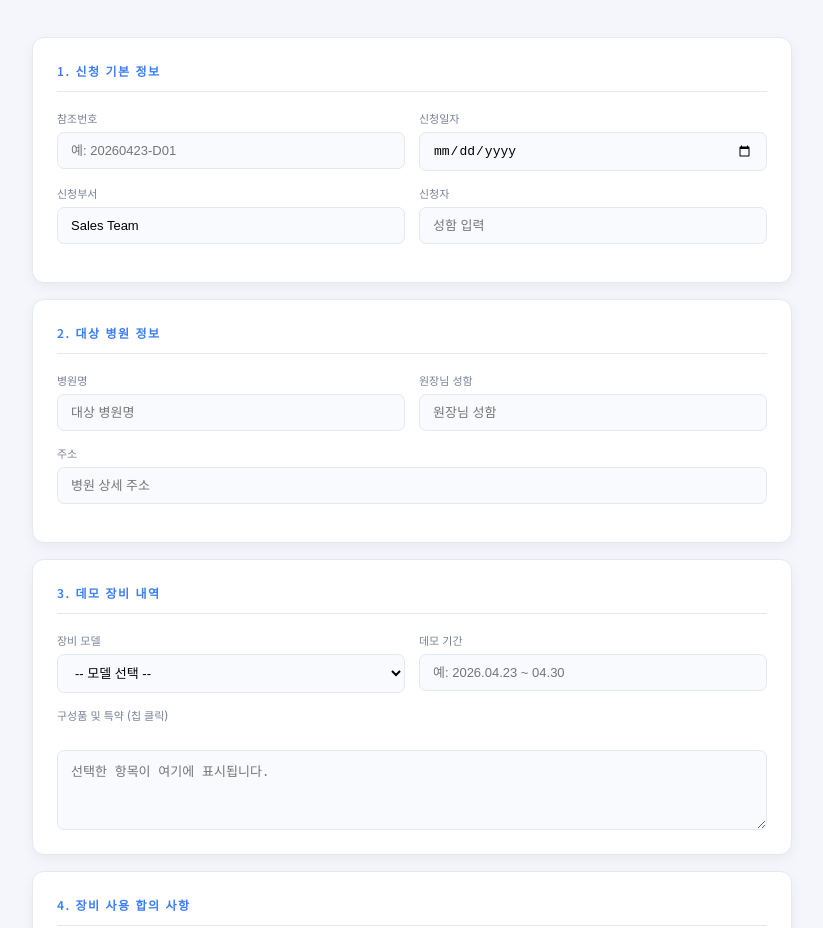
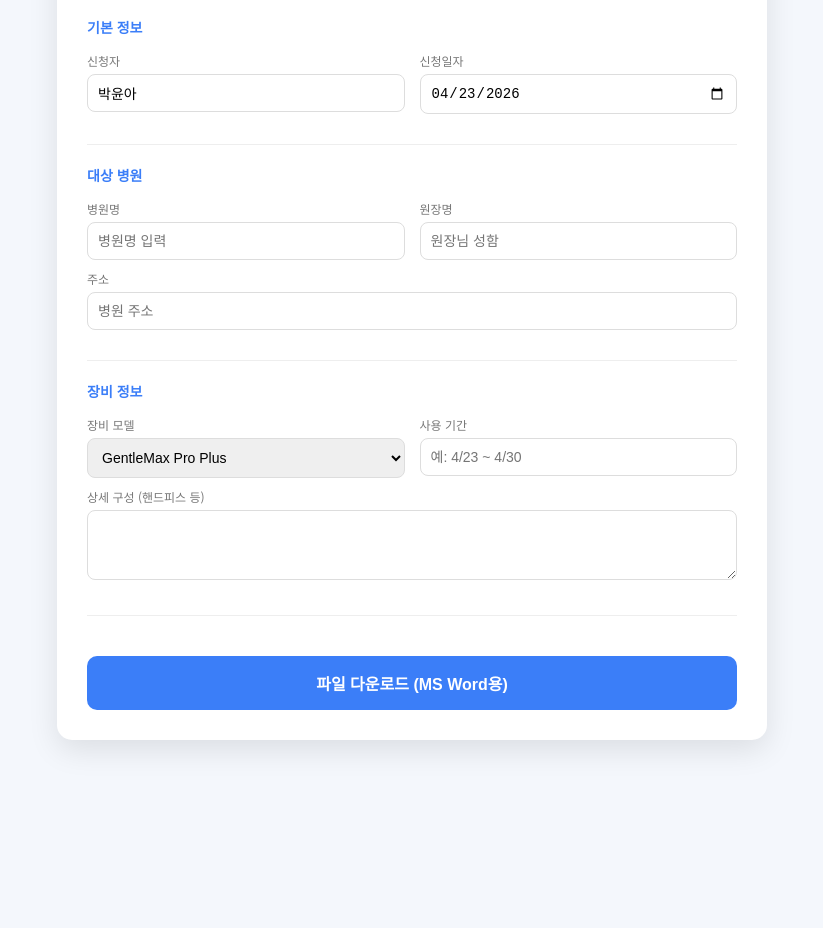
Before and after one commit to ladecan/test-page, a plain HTML site: page index.html in a window 1280 px wide. Shown: the part 142-1070 px from the top of the page, without its empty margins (228-1051 px from the left). After the commit the page ends 930 px from the top, so only its background shows below. Drawn offline with Linux system fonts and the light colour scheme.

Commit message:
Update index.html

```diff
--- a/index.html
+++ b/index.html
@@ -2,174 +2,135 @@
 <html lang="ko">
 <head>
     <meta charset="UTF-8">
-    <meta name="viewport" content="width=device-width, initial-scale=1.0">
-    <title>Candela Demo & Agreement Generator</title>
-    <script src="https://unpkg.com/docx@7.1.0/build/index.js"></script>
-    <script src="https://cdnjs.cloudflare.com/ajax/libs/FileSaver.js/2.0.5/FileSaver.min.js"></script>
+    <title>Candela Demo System</title>
     <style>
-        @import url('https://fonts.googleapis.com/css2?family=Noto+Sans+KR:wght@300;400;500;600;700&display=swap');
-
-        :root {
-            --bg: #f4f6fb;
-            --surface: #ffffff;
-            --border: #e4e8f3;
-            --accent: #3b7ef8;
-            --accent2: #6c4ff5;
-            --text: #1a1d2e;
-            --muted: #7a8099;
-            --radius: 12px;
-        }
-
-        * { box-sizing: border-box; margin: 0; padding: 0; }
-        body { font-family: 'Noto Sans KR', sans-serif; background: var(--bg); color: var(--text); padding: 32px 16px; }
-        .container { max-width: 760px; margin: 0 auto; }
-
-        header { text-align: center; margin-bottom: 40px; }
-        .logo-tag { display: inline-block; background: linear-gradient(135deg, var(--accent), var(--accent2)); color: white; font-size: 11px; font-weight: 600; letter-spacing: 2px; padding: 4px 12px; border-radius: 20px; text-transform: uppercase; margin-bottom: 14px; }
-        h1 { font-size: 28px; font-weight: 700; margin-bottom: 8px; color: #2c3e50; }
-
-        .card { background: var(--surface); border: 1px solid var(--border); border-radius: var(--radius); padding: 24px; margin-bottom: 16px; box-shadow: 0 4px 12px rgba(0,0,0,0.05); }
-        .card-title { font-size: 12px; font-weight: 600; letter-spacing: 1.5px; text-transform: uppercase; color: var(--accent); margin-bottom: 18px; padding-bottom: 12px; border-bottom: 1px solid var(--border); }
-
-        .row { display: grid; grid-template-columns: 1fr 1fr; gap: 14px; margin-bottom: 14px; }
-        .row.single { grid-template-columns: 1fr; }
-        .field { display: flex; flex-direction: column; gap: 6px; }
-        label { font-size: 11px; font-weight: 500; color: var(--muted); }
-        input, select, textarea { background: #f9fafd; border: 1px solid var(--border); border-radius: 7px; padding: 10px 13px; font-size: 13px; outline: none; width: 100%; }
-        input:focus { border-color: var(--accent); box-shadow: 0 0 0 3px rgba(59, 126, 248, 0.1); }
-
-        .spec-chip { display: inline-flex; align-items: center; gap: 6px; padding: 6px 12px; border: 1px solid var(--border); border-radius: 20px; cursor: pointer; font-size: 12px; color: var(--muted); background: #f9fafd; transition: 0.2s; margin: 4px; }
-        .spec-chip.active { background: rgba(59, 126, 248, 0.15); border-color: var(--accent); color: var(--accent); font-weight: 600; }
-
-        .btn-generate { width: 100%; padding: 18px; background: linear-gradient(135deg, var(--accent), var(--accent2)); border: none; border-radius: var(--radius); color: white; font-size: 16px; font-weight: 600; cursor: pointer; margin-top: 10px; transition: 0.3s; }
-        .btn-generate:hover { opacity: 0.9; transform: translateY(-2px); }
-
-        .agreement-box { background: #f8f9fa; padding: 15px; border-radius: 8px; font-size: 12px; line-height: 1.6; color: #555; height: 150px; overflow-y: auto; margin-bottom: 15px; border: 1px solid var(--border); }
+        @import url('https://fonts.googleapis.com/css2?family=Noto+Sans+KR:wght@400;700&display=swap');
+        :root { --accent: #3b7ef8; --bg: #f4f7fc; }
+        body { font-family: 'Noto Sans KR', sans-serif; background: var(--bg); padding: 40px 20px; color: #333; }
+        .container { max-width: 650px; margin: 0 auto; background: #fff; padding: 30px; border-radius: 15px; box-shadow: 0 10px 30px rgba(0,0,0,0.1); }
+        h1 { text-align: center; color: #1a1d2e; font-size: 24px; margin-bottom: 30px; }
+        .section { margin-bottom: 20px; border-bottom: 1px solid #eee; padding-bottom: 20px; }
+        .section-title { font-weight: 700; color: var(--accent); font-size: 14px; margin-bottom: 15px; text-transform: uppercase; }
+        .grid { display: grid; grid-template-columns: 1fr 1fr; gap: 15px; }
+        .field { margin-bottom: 10px; }
+        label { display: block; font-size: 12px; color: #777; margin-bottom: 5px; }
+        input, select, textarea { width: 100%; padding: 10px; border: 1px solid #ddd; border-radius: 8px; font-size: 14px; box-sizing: border-box; }
+        .btn { width: 100%; padding: 15px; background: var(--accent); color: white; border: none; border-radius: 10px; font-size: 16px; font-weight: 700; cursor: pointer; margin-top: 20px; }
+        .btn:hover { background: #2a65d4; }
     </style>
 </head>
 <body>
 
 <div class="container">
-    <header>
-        <div class="logo-tag">Candela Korea</div>
-        <h1>데모 신청 & 합의서 생성기</h1>
-        <p style="color:var(--muted); font-size: 13px;">내용 입력 후 워드 파일로 즉시 저장하세요</p>
-    </header>
+    <h1>데모 신청 & 합의서 생성</h1>
 
-    <div class="card">
-        <div class="card-title">1. 신청 기본 정보</div>
-        <div class="row">
-            <div class="field">
-                <label>참조번호</label>
-                <input id="ref_no" type="text" placeholder="예: 20260423-D01">
-            </div>
-            <div class="field">
-                <label>신청일자</label>
-                <input id="doc_date" type="date">
-            </div>
-        </div>
-        <div class="row">
-            <div class="field">
-                <label>신청부서</label>
-                <input id="dept" type="text" value="Sales Team">
-            </div>
-            <div class="field">
-                <label>신청자</label>
-                <input id="requester" type="text" placeholder="성함 입력">
-            </div>
+    <div class="section">
+        <div class="section-title">기본 정보</div>
+        <div class="grid">
+            <div class="field"><label>신청자</label><input type="text" id="requester" value="박윤아"></div>
+            <div class="field"><label>신청일자</label><input type="date" id="doc_date"></div>
         </div>
     </div>
 
-    <div class="card">
-        <div class="card-title">2. 대상 병원 정보</div>
-        <div class="row">
-            <div class="field">
-                <label>병원명</label>
-                <input id="hospital" type="text" placeholder="대상 병원명">
-            </div>
-            <div class="field">
-                <label>원장님 성함</label>
-                <input id="doctor" type="text" placeholder="원장님 성함">
-            </div>
+    <div class="section">
+        <div class="section-title">대상 병원</div>
+        <div class="grid">
+            <div class="field"><label>병원명</label><input type="text" id="hospital" placeholder="병원명 입력"></div>
+            <div class="field"><label>원장명</label><input type="text" id="doctor" placeholder="원장님 성함"></div>
         </div>
-        <div class="row single">
-            <div class="field">
-                <label>주소</label>
-                <input id="address" type="text" placeholder="병원 상세 주소">
-            </div>
-        </div>
+        <div class="field"><label>주소</label><input type="text" id="address" placeholder="병원 주소"></div>
     </div>
 
-    <div class="card">
-        <div class="card-title">3. 데모 장비 내역</div>
-        <div class="row">
+    <div class="section">
+        <div class="section-title">장비 정보</div>
+        <div class="grid">
             <div class="field">
                 <label>장비 모델</label>
-                <select id="model" onchange="showSpecs()">
-                    <option value="">-- 모델 선택 --</option>
+                <select id="model">
                     <option value="GentleMax Pro Plus">GentleMax Pro Plus</option>
+                    <option value="PicoWay">PicoWay</option>
                     <option value="Vbeam Perfecta">Vbeam Perfecta</option>
-                    <option value="PicoWay">PicoWay</option>
                     <option value="Nordlys">Nordlys</option>
                 </select>
             </div>
-            <div class="field">
-                <label>데모 기간</label>
-                <input id="period" type="text" placeholder="예: 2026.04.23 ~ 04.30">
-            </div>
+            <div class="field"><label>사용 기간</label><input type="text" id="period" placeholder="예: 4/23 ~ 4/30"></div>
         </div>
-        <div class="field">
-            <label>구성품 및 특약 (칩 클릭)</label>
-            <div id="chip_container" style="margin-top: 5px;">
-                </div>
-            <textarea id="final_specs" placeholder="선택한 항목이 여기에 표시됩니다." style="margin-top:10px; min-height:80px;"></textarea>
-        </div>
+        <div class="field"><label>상세 구성 (핸드피스 등)</label><textarea id="specs" rows="3"></textarea></div>
     </div>
 
-    <div class="card">
-        <div class="card-title">4. 장비 사용 합의 사항</div>
-        <div class="agreement-box">
-            <p><strong>제1조 (소유권)</strong> 본 장비의 소유권은 '켄델라코리아'에 있으며, '고객'은 대여 기간 동안 선량한 관리자의 주의의무를 다해야 합니다.</p>
-            <p><strong>제2조 (파손 책임)</strong> '고객'의 귀책사유로 인한 장비 파손 및 분실 시 '고객'은 수리비 또는 교체 비용 전액을 부담합니다.</p>
-            <p><strong>제3조 (무단 이동 금지)</strong> 장비는 지정된 장소 이외로 무단 이동하거나 제3자에게 대여할 수 없습니다.</p>
-        </div>
-        <div class="field">
-            <label style="display:flex; align-items:center; gap:8px; cursor:pointer;">
-                <input type="checkbox" id="agree_chk" style="width:auto;"> 위 합의 사항을 확인하였으며 이에 동의합니다.
-            </label>
-        </div>
-    </div>
-
-    <button class="btn-generate" onclick="generateDoc()">📄 신청서 & 합의서 워드 다운로드</button>
+    <button class="btn" onclick="exportToWord()">파일 다운로드 (MS Word용)</button>
 </div>
 
 <script>
-    // 오늘 날짜 기본값
     document.getElementById('doc_date').value = new Date().toISOString().substring(0, 10);
 
-    const specs = {
-        "GentleMax Pro Plus": ["Small HP (DCD)", "Medium HP", "Large HP", "DCD 3 box", "Air Cooling"],
-        "Vbeam Perfecta": ["DYE+PM 3 Set", "DCD 4 box", "Dye Kit Extra", "Calibration Port"],
-        "PicoWay": ["Zoom HP", "Resolve 1064", "Resolve 532", "Resolve Fusion"],
-        "Nordlys": ["VL555", "PR530", "Frax 1550", "SoftCool System"]
-    };
+    function exportToWord() {
+        // 입력 데이터 가져오기
+        const data = {
+            requester: document.getElementById('requester').value,
+            date: document.getElementById('doc_date').value,
+            hosp: document.getElementById('hospital').value,
+            doc: document.getElementById('doctor').value,
+            addr: document.getElementById('address').value,
+            model: document.getElementById('model').value,
+            period: document.getElementById('period').value,
+            specs: document.getElementById('specs').value.replace(/\n/g, '<br>')
+        };
 
-    function showSpecs() {
-        const model = document.getElementById('model').value;
-        const container = document.getElementById('chip_container');
-        container.innerHTML = "";
-        if (specs[model]) {
-            specs[model].forEach(s => {
-                const span = document.createElement('span');
-                span.className = 'spec-chip';
-                span.innerText = s;
-                span.onclick = function() {
-                    this.classList.toggle('active');
-                    updateText();
-                };
-                container.appendChild(span);
-            });
-        }
+        // 워드용 HTML 템플릿 생성
+        const content = `
+            <html xmlns:o='urn:schemas-microsoft-com:office:office' xmlns:w='urn:schemas-microsoft-com:office:word' xmlns='http://www.w3.org/TR/REC-html40'>
+            <head><meta charset='utf-8'><title>Demo Agreement</title>
+            <style>
+                body { font-family: 'Malgun Gothic', sans-serif; line-height: 1.6; }
+                h1 { text-align: center; font-size: 20pt; text-decoration: underline; }
+                table { width: 100%; border-collapse: collapse; margin: 20px 0; }
+                th, td { border: 1px solid #000; padding: 10px; text-align: left; font-size: 10pt; }
+                .footer { margin-top: 50px; text-align: center; }
+            </style>
+            </head>
+            <body>
+                <h1>데모 장비 사용 신청 및 합의서</h1>
+                <p style="text-align:right;">신청일: ${data.date}</p>
+
+                <h3>1. 신청 정보</h3>
+                <table>
+                    <tr><th width="20%">신청자</th><td>${data.requester}</td><th width="20%">부서</th><td>Sales Team</td></tr>
+                    <tr><th>병원명</th><td>${data.hosp}</td><th>원장명</th><td>${data.doc}</td></tr>
+                    <tr><th>주소</th><td colspan="3">${data.addr}</td></tr>
+                </table>
+
+                <h3>2. 데모 내역</h3>
+                <table>
+                    <tr><th width="20%">장비 모델</th><td>${data.model}</td></tr>
+                    <tr><th>사용 기간</th><td>${data.period}</td></tr>
+                    <tr><th>상세 구성</th><td>${data.specs}</td></tr>
+                </table>
+
+                <h3>3. 합의 사항</h3>
+                <p>본 장비 사용과 관련하여 고객은 켄델라코리아의 관리 규정을 준수하며, 대여 기간 중 발생하는 장비의 파손, 분실에 대해 원상복구 또는 실비 변상의 책임을 질 것에 합의합니다.</p>
+
+                <div class="footer">
+                    <p>2026년    월    일</p>
+                    <br><br>
+                    <p>신청인 (병원): ____________________ (인)</p>
+                    <p>공급인 (켄델라): ____________________ (인)</p>
+                </div>
+            </body>
+            </html>
+        `;
+
+        // 파일 다운로드 실행
+        const blob = new Blob(['\ufeff' + content], { type: 'application/msword' });
+        const url = URL.createObjectURL(blob);
+        const link = document.createElement('a');
+        link.href = url;
+        link.download = `데모신청서_${data.hosp || '미지정'}.doc`;
+        document.body.appendChild(link);
+        link.click();
+        document.body.removeChild(link);
     }
+</script>
 
-    function updateText() {
+</body>
+</html>
```
